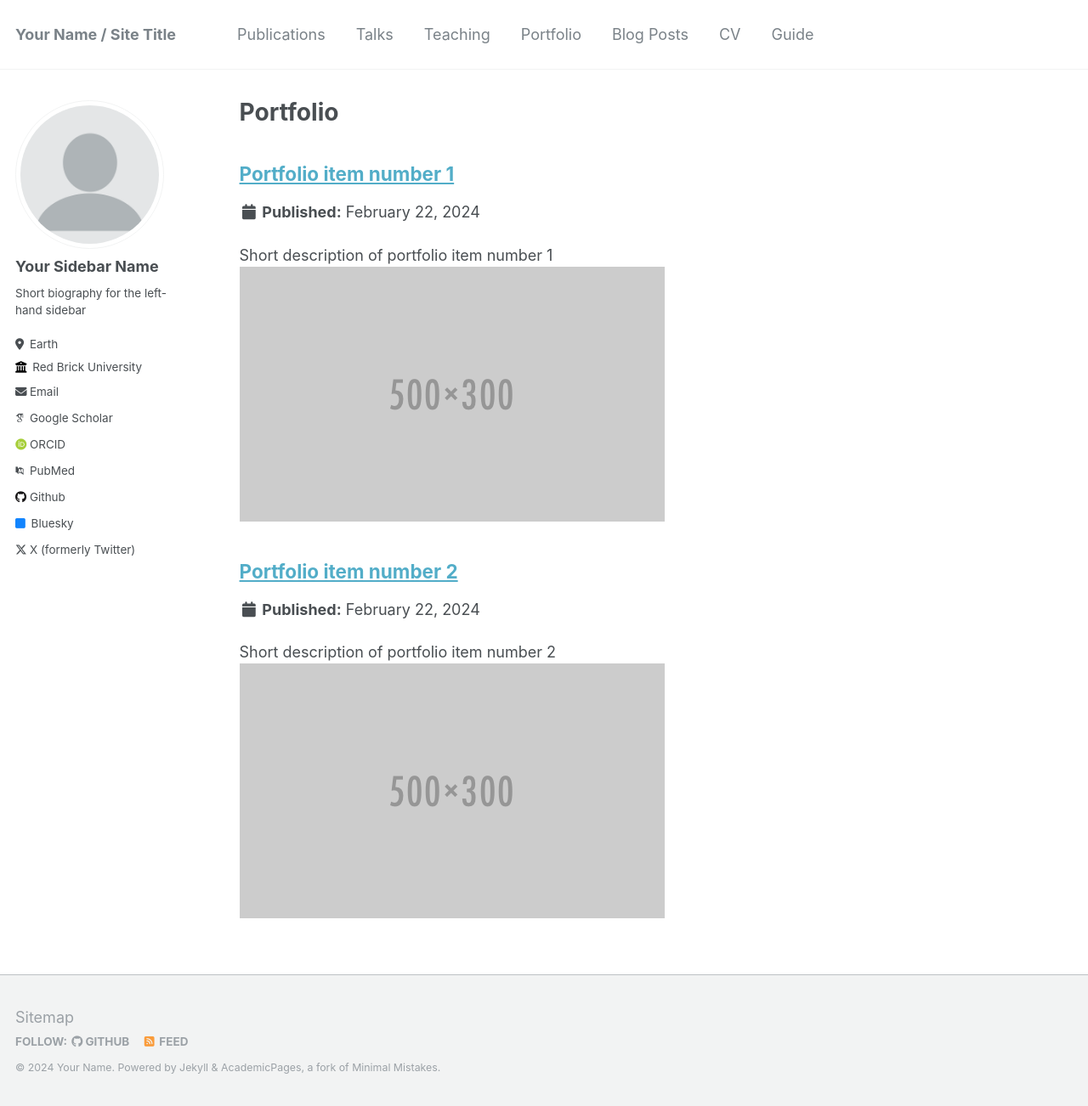
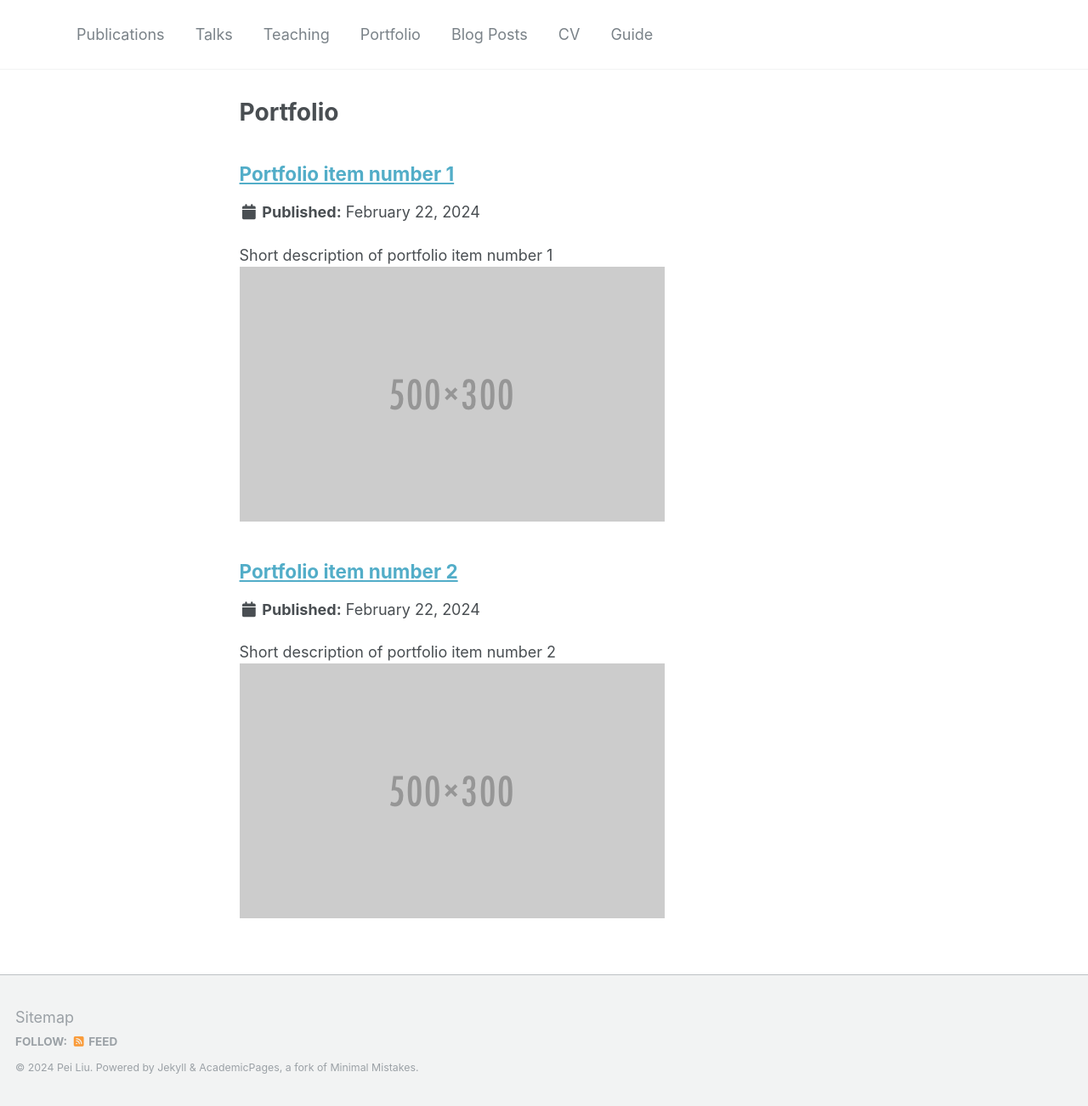
Before and after one commit to gspeiliu/gspeiliu.github.io, a Jekyll site: the page built from _pages/portfolio.html, in a window 1280 px wide and 1302 px high. Shown: the whole window at 85% size. Built offline with Jekyll 4.4.1, drawn with Linux system fonts in a browser that asks for light colours; some web fonts are replaced.

Commit message:
first update

```diff
--- a/_config.yml
+++ b/_config.yml
@@ -8,11 +8,11 @@
 
 # Basic Site Settings
 locale                   : "en-US"
-title                    : "Your Name / Site Title"
-title_separator          : "-"
-name                     : &name "Your Name"
+title                    : ""
+title_separator          : ""
+name                     : &name "Pei Liu"
 description              : &description "personal description"
-url                      : https://academicpages.github.io # the base hostname & protocol for your site e.g. "https://mmistakes.github.io"
+url                      : https://gspeiliu.github.io # the base hostname & protocol for your site e.g. "https://mmistakes.github.io"
 baseurl                  : "" # the subpath of your site, e.g. "/blog"
 repository               : "academicpages/academicpages.github.io"
 
@@ -22,32 +22,32 @@ repository               : "academicpages/academicpages.github.io"
 author:
   # Biographic information
   avatar           : "profile.png"
-  name             : "Your Sidebar Name"
-  pronouns         : # example: "she/her"
-  bio              : "Short biography for the left-hand sidebar"
-  location         : "Earth"
-  employer         : "Red Brick University"
+  name             : "Pei Liu"
+  pronouns         : "he/him" # example: "she/her"
+  bio              : ""
+  location         : "Clayton, VIC"
+  employer         : ""
   uri              : # URL
-  email            : "none@example.org"
+  email            : "Pei.Liu@data61.csiro.au"
 
   # Academic websites
-  arxiv            : # URL - Update with the correct link to your profile
-  googlescholar    : "https://scholar.google.com/citations?user=PS_CX0AAAAAJ"
-  impactstory      : # URL
-  orcid            : "http://orcid.org/yourorcidurl"
-  pubmed           : "https://www.ncbi.nlm.nih.gov/pubmed/?term=john+snow"
-  researchgate     : # URL
+  #  arxiv            : # URL - Update with the correct link to your profile
+  #  googlescholar    : # ""
+  #  impactstory      : # URL
+  #  orcid            : "http://orcid.org/yourorcidurl"
+  #  pubmed           : "https://www.ncbi.nlm.nih.gov/pubmed/?term=john+snow"
+  #  researchgate     : # URL
 
   # Repositories and software development
   bitbucket        : # Username - Update with your username on the site
   codepen          : # Username
   dribbble         : # Username
-  github           : "academicpages"
+  github           : # "academicpages"
   kaggle           : # Username
   stackoverflow    : # User number or user number and name (i.e., use "1" or "1/jeff-atwood")
 
   # Social media
-  bluesky          : "bsky.app" # Replace this with you Bluesky username
+  bluesky          : # "bsky.app" # Replace this with you Bluesky username
   facebook         : # Username
   flickr           : # Username
   foursquare       : # Username
@@ -64,7 +64,7 @@ author:
   steam            : # Username
   telegram         : # URL
   tumblr           : # Username
-  twitter          : "UniofOxford"  # Replace this with your X / Twitter handle
+  twitter          : # "UniofOxford"  # Replace this with your X / Twitter handle
   vine             : # Username
   weibo            : # Username
   wikipedia        : # Username
--- a/_pages/portfolio.html
+++ b/_pages/portfolio.html
@@ -2,7 +2,7 @@
 layout: archive
 title: "Portfolio"
 permalink: /portfolio/
-author_profile: true
+author_profile: false
 ---
 
 {% include base_path %}
```
Also changed, not shown: 1 other file.
